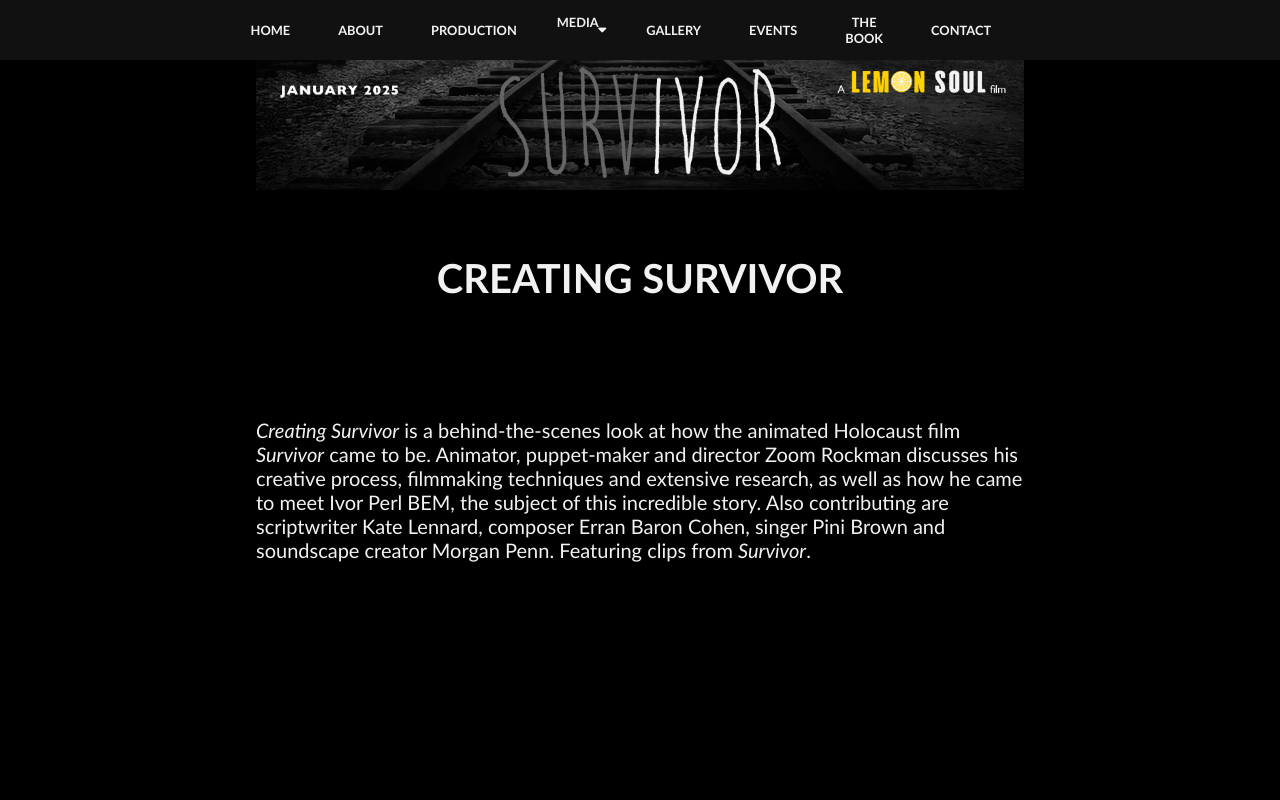
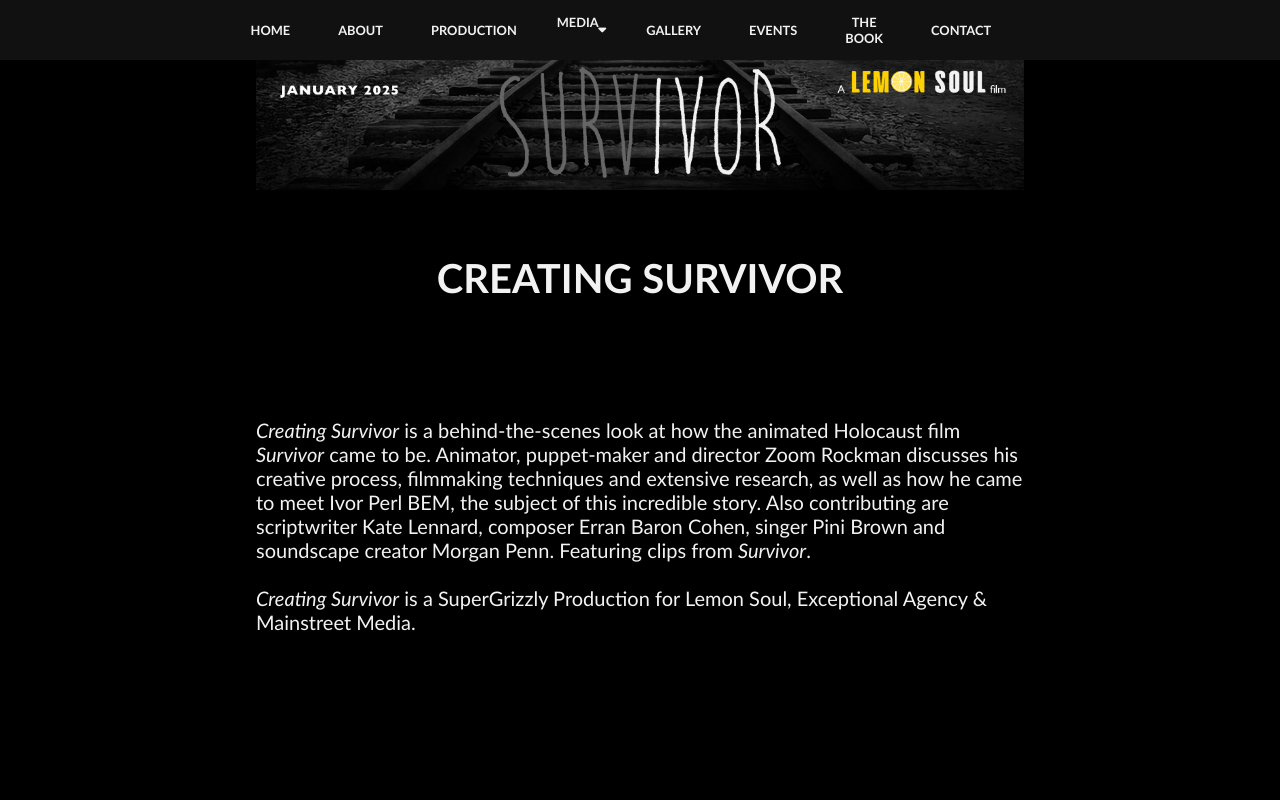
Before and after one commit to totes7/Survivor, a React (Create React App) app: page /bonus in a window 1280 px wide. Shown: the top 800 px of the page. Built offline with nearby package versions, Linux system fonts and the light colour scheme.

Commit message:
fix paragraph in bonus page

```diff
--- a/src/components/pages/Bonus.jsx
+++ b/src/components/pages/Bonus.jsx
@@ -25,8 +25,12 @@ function Bonus() {
           to meet Ivor Perl BEM, the subject of this incredible story. Also
           contributing are scriptwriter Kate Lennard, composer Erran Baron
           Cohen, singer Pini Brown and soundscape creator Morgan Penn. Featuring
-          clips from <em>Survivor</em>.
+          clips from <em>Survivor</em>.<br />
+          <br />
+          <em>Creating Survivor</em> is a SuperGrizzly Production for Lemon Soul, Exceptional Agency & Mainstreet Media.
         </p>
+
+        <p></p>
 
         {imagesList.map((image, index) => (
           <LazyLoadImage
```
